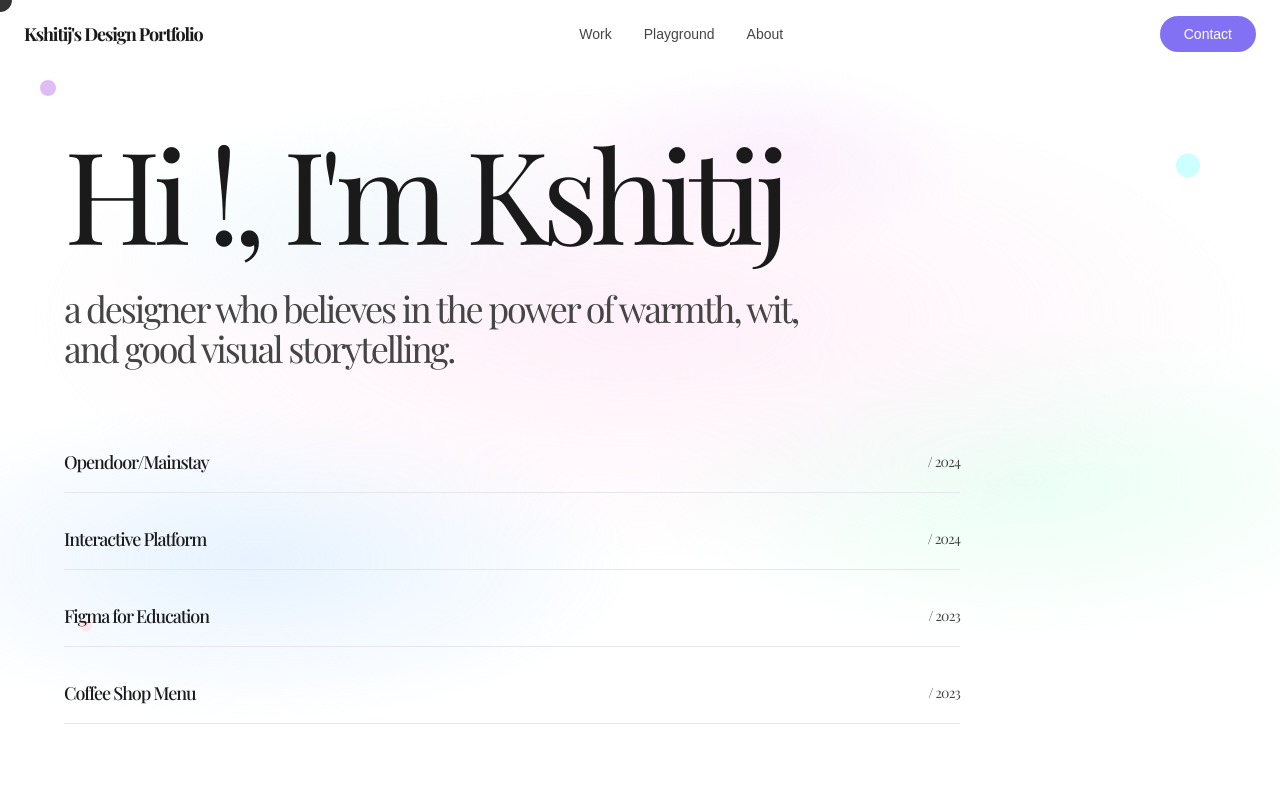
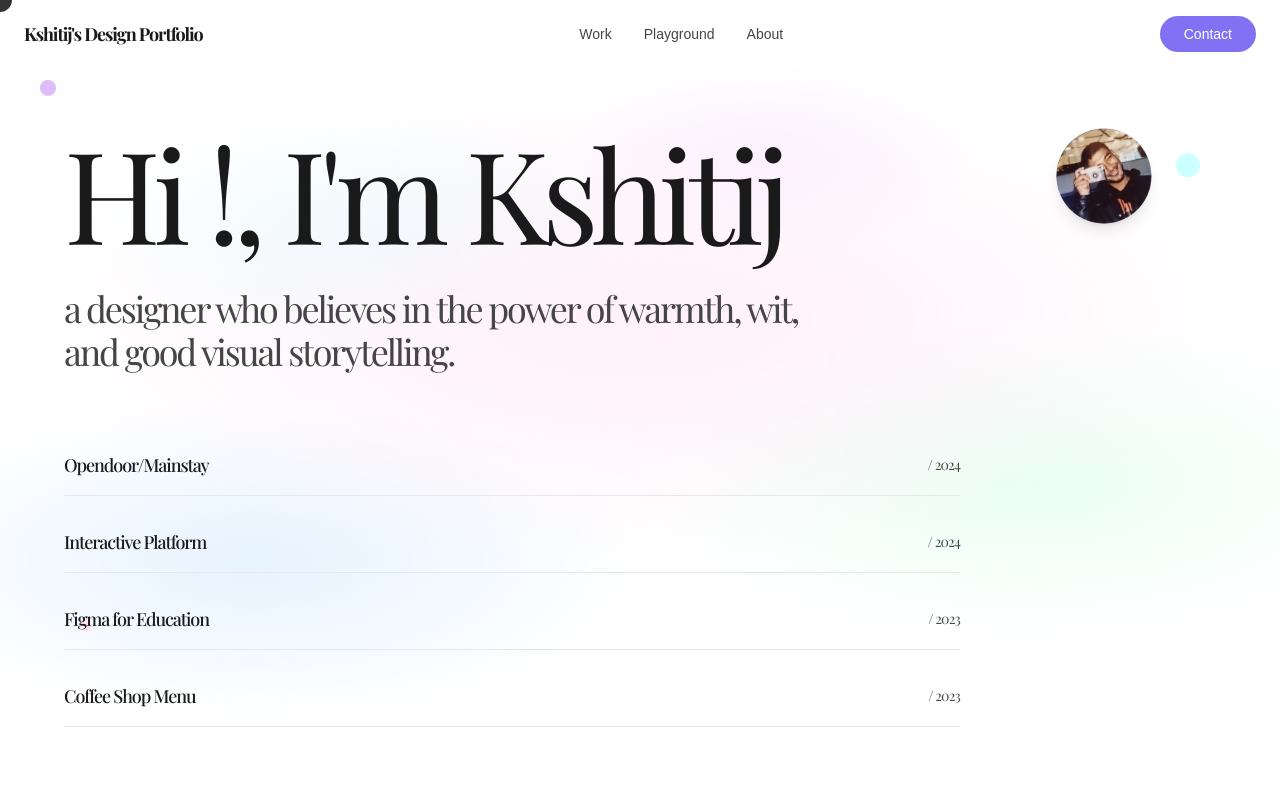
Before and after one commit to kshitij0299/pastel-pivot-folio, a React (Vite) app: page / in a window 1280 px wide. Shown: the top 800 px of the page. Built offline with nearby package versions, Linux system fonts and the light colour scheme; a web font is replaced by a local one.

Commit message:
Fix hero section layout
The AI stabilized the hero section layout by preventing lower sections from shifting during font changes. It also added the user's profile picture to float on the right of their name in the hero section. The AI edited `src/components/HeroSection.tsx`.

```diff
--- a/src/components/HeroSection.tsx
+++ b/src/components/HeroSection.tsx
@@ -73,7 +73,8 @@ const AnimatedDesigner = () => {
   return (
     <span
       ref={designerRef}
-      className={`${fonts[currentFont]} transition-all duration-300 inline-block`}
+      className={`${fonts[currentFont]} transition-all duration-300 inline-block min-w-[120px] text-center`}
+      style={{ height: '1.2em' }}
     >
       {word.split('').map((letter, i) => (
         <span
@@ -138,9 +139,20 @@ export const HeroSection = () => {
     }} />
 
       <div ref={heroRef} className="w-full px-4 sm:px-6 md:px-12 lg:px-16 relative z-10 max-w-7xl mx-auto">
-        <h1 ref={titleRef} className="font-playfair text-4xl sm:text-5xl md:text-7xl lg:text-8xl xl:text-9xl font-light text-heading mb-6 md:mb-8 leading-none tracking-[-0.06em]">
-          Hi !, I'm Kshitij
-        </h1>
+        <div className="relative">
+          <h1 ref={titleRef} className="font-playfair text-4xl sm:text-5xl md:text-7xl lg:text-8xl xl:text-9xl font-light text-heading mb-6 md:mb-8 leading-none tracking-[-0.06em]">
+            Hi !, I'm Kshitij
+          </h1>
+
+          {/* Floating profile image */}
+          <div className="absolute top-0 right-0 md:right-8 lg:right-16 w-16 h-16 md:w-20 md:h-20 lg:w-24 lg:h-24">
+            <img
+              src="/lovable-uploads/f9a0e36c-e31d-4b2a-86a3-59d438849944.png"
+              alt="Kshitij"
+              className="w-full h-full rounded-full object-cover animate-float shadow-lg"
+            />
+          </div>
+        </div>
 
         <p ref={subtitleRef} className="font-playfair text-lg sm:text-xl md:text-3xl lg:text-4xl text-body max-w-none md:max-w-4xl leading-relaxed mb-6 md:mb-8 tracking-[-0.06em]">
           a <AnimatedDesigner /> who believes in the power of warmth, wit,
```
Also changed, not shown: public/lovable-uploads/f9a0e36c-e31d-4b2a-86a3-59d438849944.png (added).
